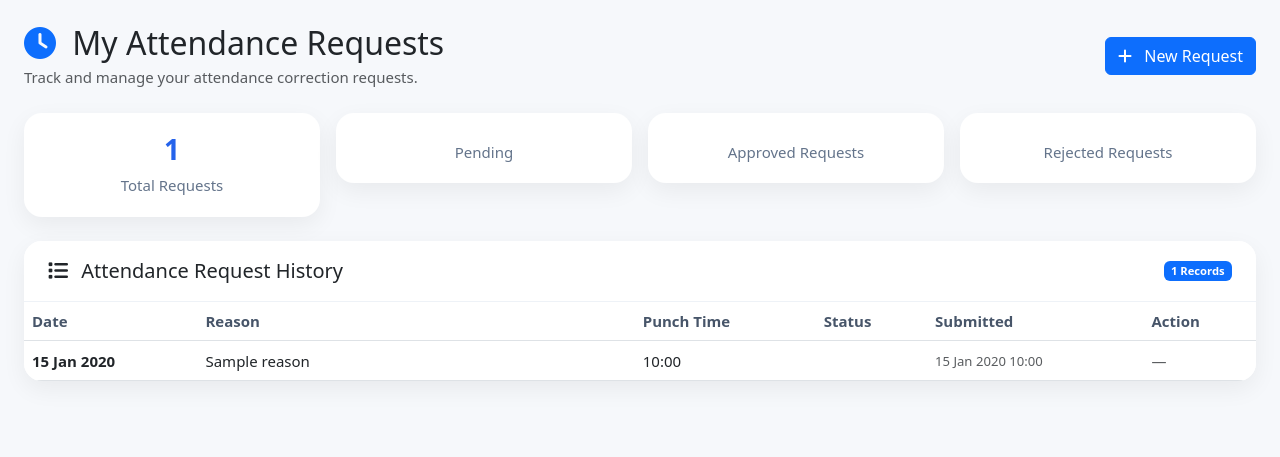
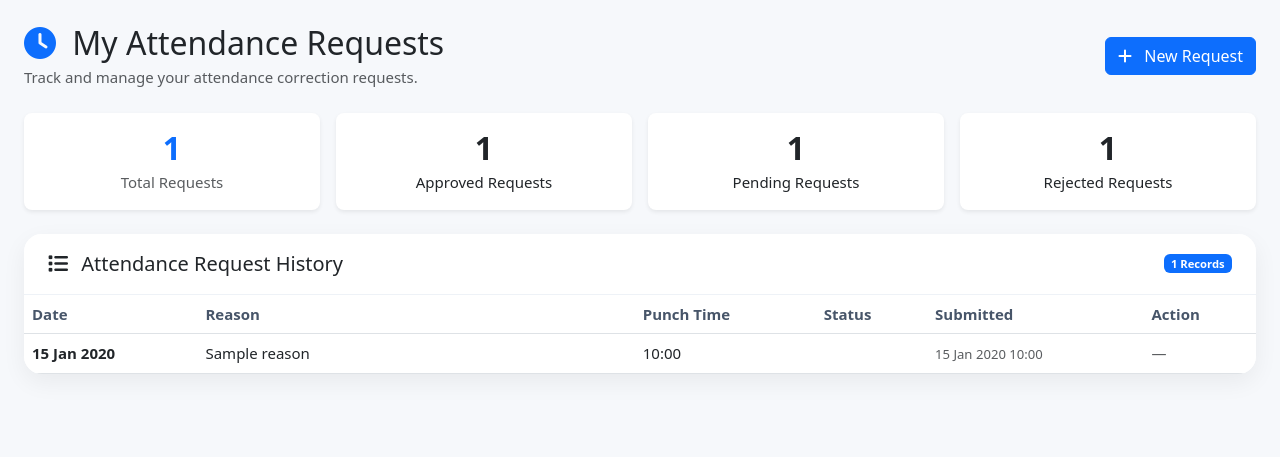
Before and after one commit to alpha-arshee/hrPortalAeiTest, a Django app: template templates/attendance/my_attendance_requests.html in a window 1280 px wide. Shown: the part 56-513 px from the top of the page. Run offline with Django 4.2, Linux system fonts and the light colour scheme; the template is opened without the code that fills it: most values are stand-ins (such as "Sample title", 1, 10 or a date in 2020).

```diff
--- a/templates/attendance/my_attendance_requests.html
+++ b/templates/attendance/my_attendance_requests.html
@@ -36,34 +36,43 @@
 
     <div class="row g-3 mb-4">
 
-        <div class="col-md-3 col-sm-6">
-            <div class="summary-card">
-                <h3>{{ requests|length }}</h3>
-                <p>Total Requests</p>
+        <!-- Total Requests -->
+        <div class="col-12 col-sm-6 col-lg-3">
+            <div class="card border-0 shadow-sm h-100 text-center">
+                <div class="card-body">
+                    <h2 class="fw-bold text-primary mb-1">{{ requests|length }}</h2>
+                    <p class="text-muted mb-0">Total Requests</p>
+                </div>
             </div>
         </div>
 
-        <div class="col-md-3 col-sm-6">
-            <div class="summary-card pending-card">
-                <h3>
-                    {% for r in requests %}
-                        {% if r.status == 'pending' %}
-                        {% endif %}
-                    {% endfor %}
-                </h3>
-                <p>Pending</p>
+        <!-- Approved -->
+        <div class="col-12 col-sm-6 col-lg-3">
+            <div class="card border-0 shadow-sm h-100 text-center ">
+                <div class="card-body">
+                    <h2 class="fw-bold mb-1">{{ approved_count }}</h2>
+                    <p class="mb-0">Approved Requests</p>
+                </div>
             </div>
         </div>
 
-        <div class="col-md-3 col-sm-6">
-            <div class="summary-card approved-card">
-                <p>Approved Requests</p>
+        <!-- Pending -->
+        <div class="col-12 col-sm-6 col-lg-3">
+            <div class="card border-0 shadow-sm h-100 text-center ">
+                <div class="card-body">
+                    <h2 class="fw-bold mb-1">{{ pending_count }}</h2>
+                    <p class="mb-0">Pending Requests</p>
+                </div>
             </div>
         </div>
 
-        <div class="col-md-3 col-sm-6">
-            <div class="summary-card rejected-card">
-                <p>Rejected Requests</p>
+        <!-- Rejected -->
+        <div class="col-12 col-sm-6 col-lg-3">
+            <div class="card border-0 shadow-sm h-100 text-center ">
+                <div class="card-body">
+                    <h2 class="fw-bold mb-1">{{ rejected_count }}</h2>
+                    <p class="mb-0">Rejected Requests</p>
+                </div>
             </div>
         </div>
 
```
Also changed, not shown: attendance/views.py (+7 -0 lines).
